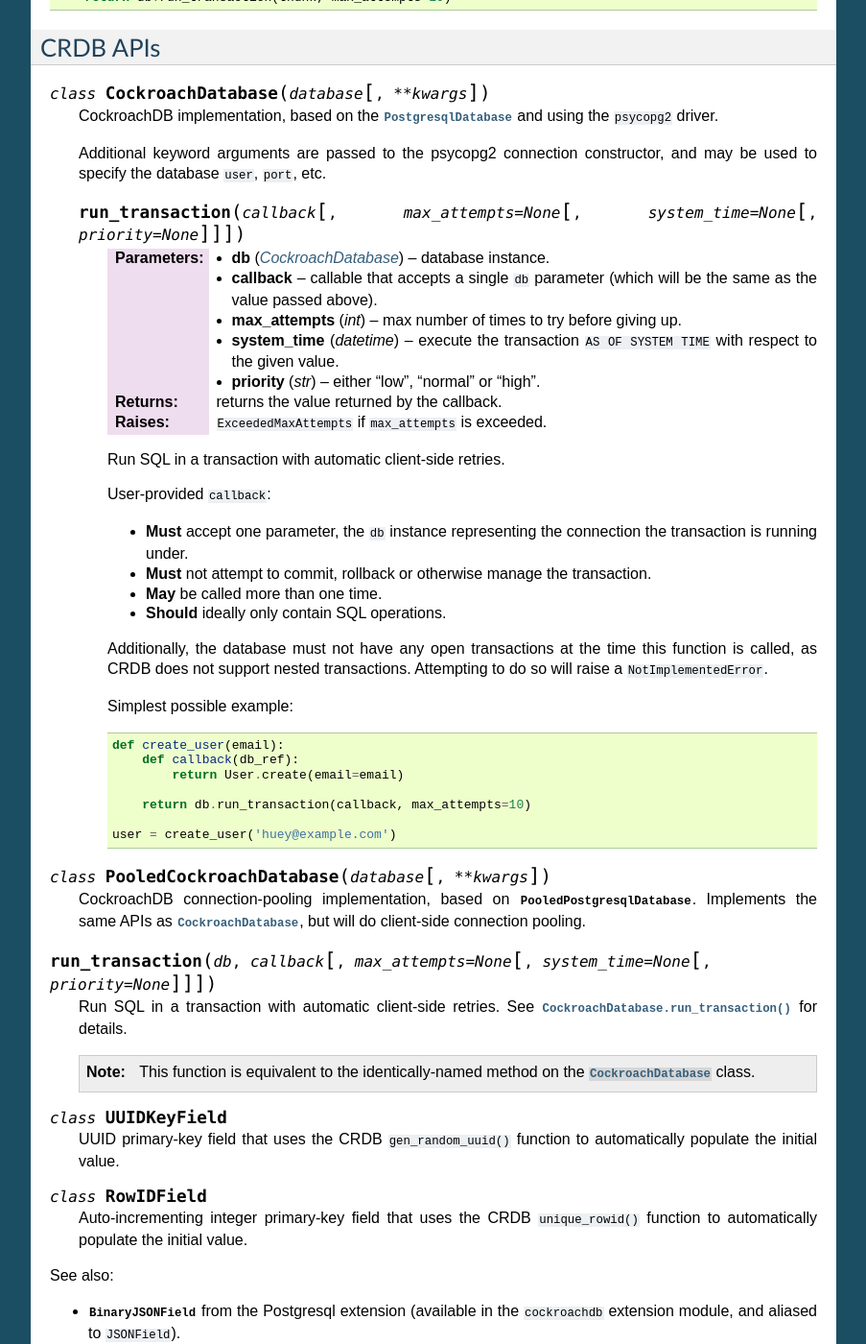
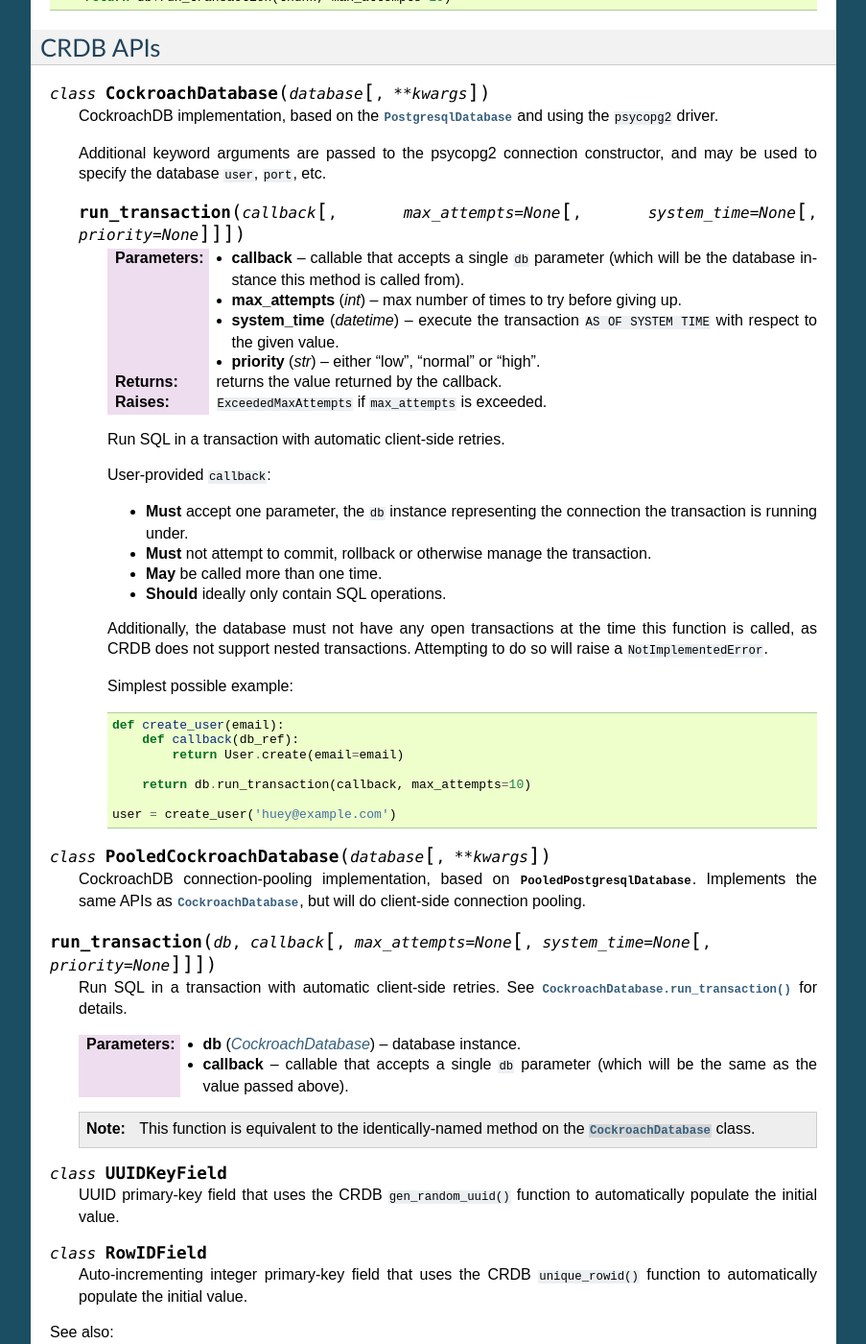
Before and after one commit to coleifer/peewee, a Sphinx documentation site: the page built from docs/peewee/crdb.rst, in a window 1280 px wide and 1400 px high, scrolled down 2237 px. Shown: the whole window at 96% size, without its empty margins (198-1101 px from the left). Built offline with Sphinx 7.4.7, drawn with Linux system fonts in a browser that asks for light colours; pages that are not in the unit, such as notebooks, are missing from menus; the version number could not be read and is left out.

Commit message:
Fixup parameter list on run_transaction() method.

```diff
--- a/docs/peewee/crdb.rst
+++ b/docs/peewee/crdb.rst
@@ -168,9 +168,8 @@
 
     .. py:method:: run_transaction(callback[, max_attempts=None[, system_time=None[, priority=None]]])
 
-        :param CockroachDatabase db: database instance.
         :param callback: callable that accepts a single ``db`` parameter (which
-            will be the same as the value passed above).
+            will be the database instance this method is called from).
         :param int max_attempts: max number of times to try before giving up.
         :param datetime system_time: execute the transaction ``AS OF SYSTEM TIME``
             with respect to the given value.
@@ -216,6 +215,10 @@
     Run SQL in a transaction with automatic client-side retries. See
     :py:meth:`CockroachDatabase.run_transaction` for details.
 
+    :param CockroachDatabase db: database instance.
+    :param callback: callable that accepts a single ``db`` parameter (which
+        will be the same as the value passed above).
+
     .. note::
         This function is equivalent to the identically-named method on
         the :py:class:`CockroachDatabase` class.
```
